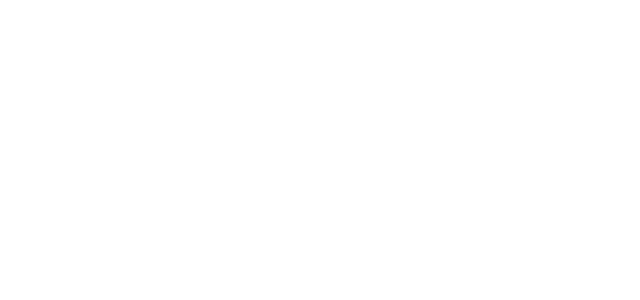
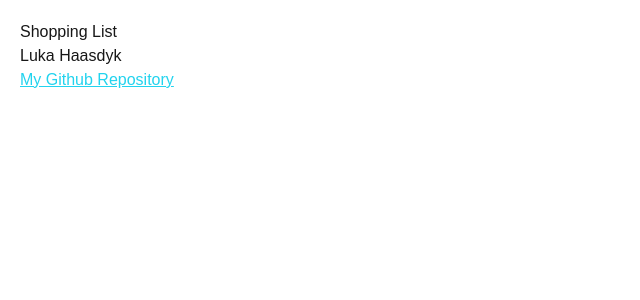
Before and after one commit to Luka-Haasdyk/cprg306-assignments, a Next.js app: page /week-2 in a window 1280 px wide. Shown: the top 300 px of the page, without its empty margins (0-640 px from the left). Built offline with nearby package versions, Linux system fonts and the light colour scheme.

Commit message:
Finished Week 2 Assignment
Created a student info component and rendered it in the week-2 page. I also edited the root page to display the appropriate header and a link to my github repository.

```diff
--- a/app/page.js
+++ b/app/page.js
@@ -1,7 +1,10 @@
+import Link from "next/link";
+
 export default function Home() {
   return(
-    <main>
-
+    <main style={{ padding: 20 }}>
+        <h1 style={{ fontSize: 60 }}> CPRG306: Web Development 2 - Assignments </h1>
+        <Link href="./week-2/" className="underline text-cyan-400 hover:text-cyan-800"> Week 2 Assignment </Link>
     </main>
   );
 }
--- a/app/week-2/page.js
+++ b/app/week-2/page.js
@@ -1,7 +1,10 @@
-export default function ShoppingList() {
-  return(
-    <main>
+import StudentInfo from "./student-info";
 
+export default function Page() {
+  return (
+    <main style={{ padding: 20 }}>
+      <h1>Shopping List</h1>
+      <StudentInfo/>
     </main>
   );
 }
--- /dev/null
+++ b/app/week-2/student-info.js
@@ -0,0 +1,10 @@
+import Link from "next/link";
+
+export default function StudentInfo() {
+    return (
+      <div>
+        <p> Luka Haasdyk </p>
+        <Link href="https://github.com/Luka-Haasdyk/cprg306-assignments" className="underline text-cyan-400 hover:text-cyan-800"> My Github Repository </Link>
+      </div>
+    );
+  }
```
